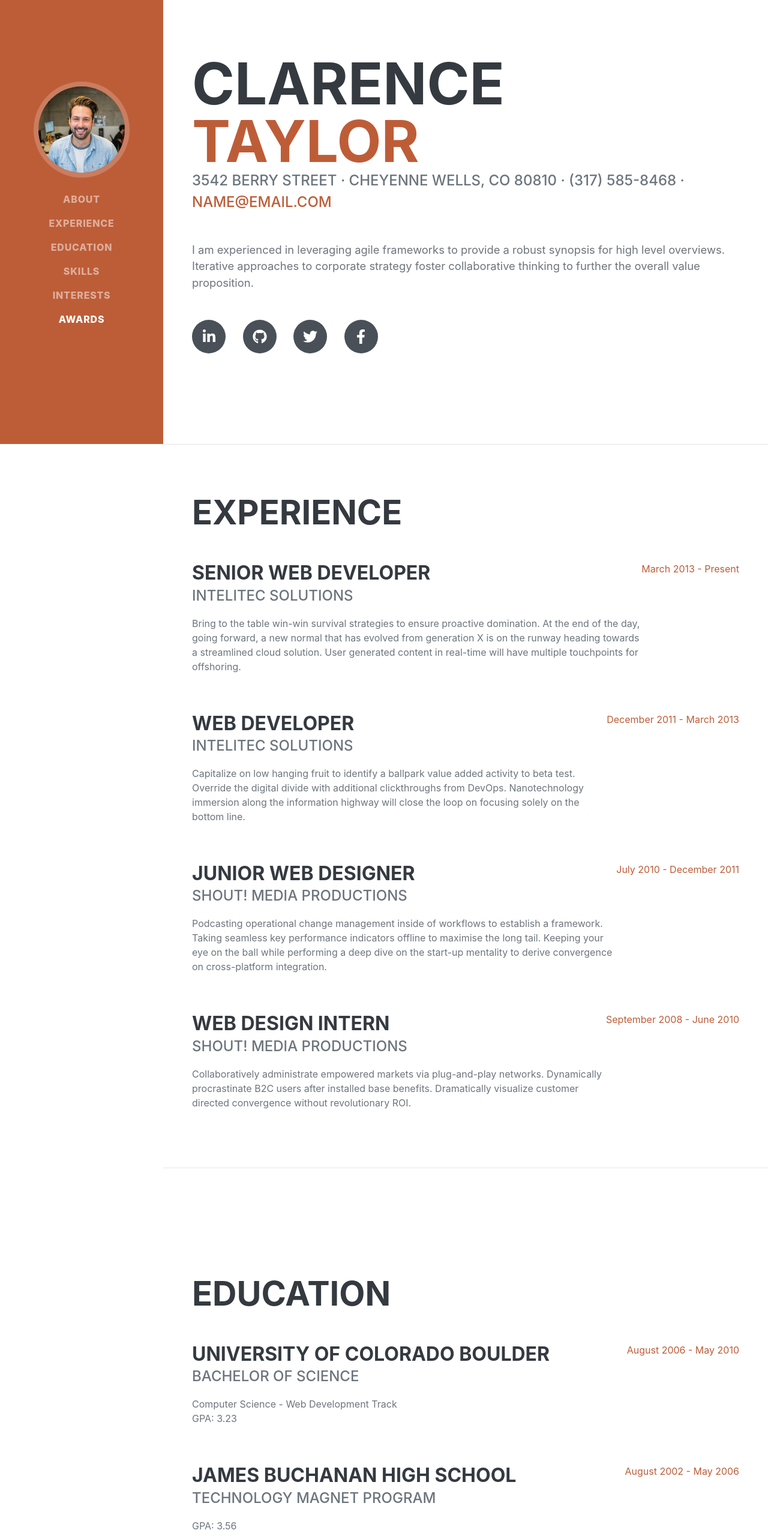
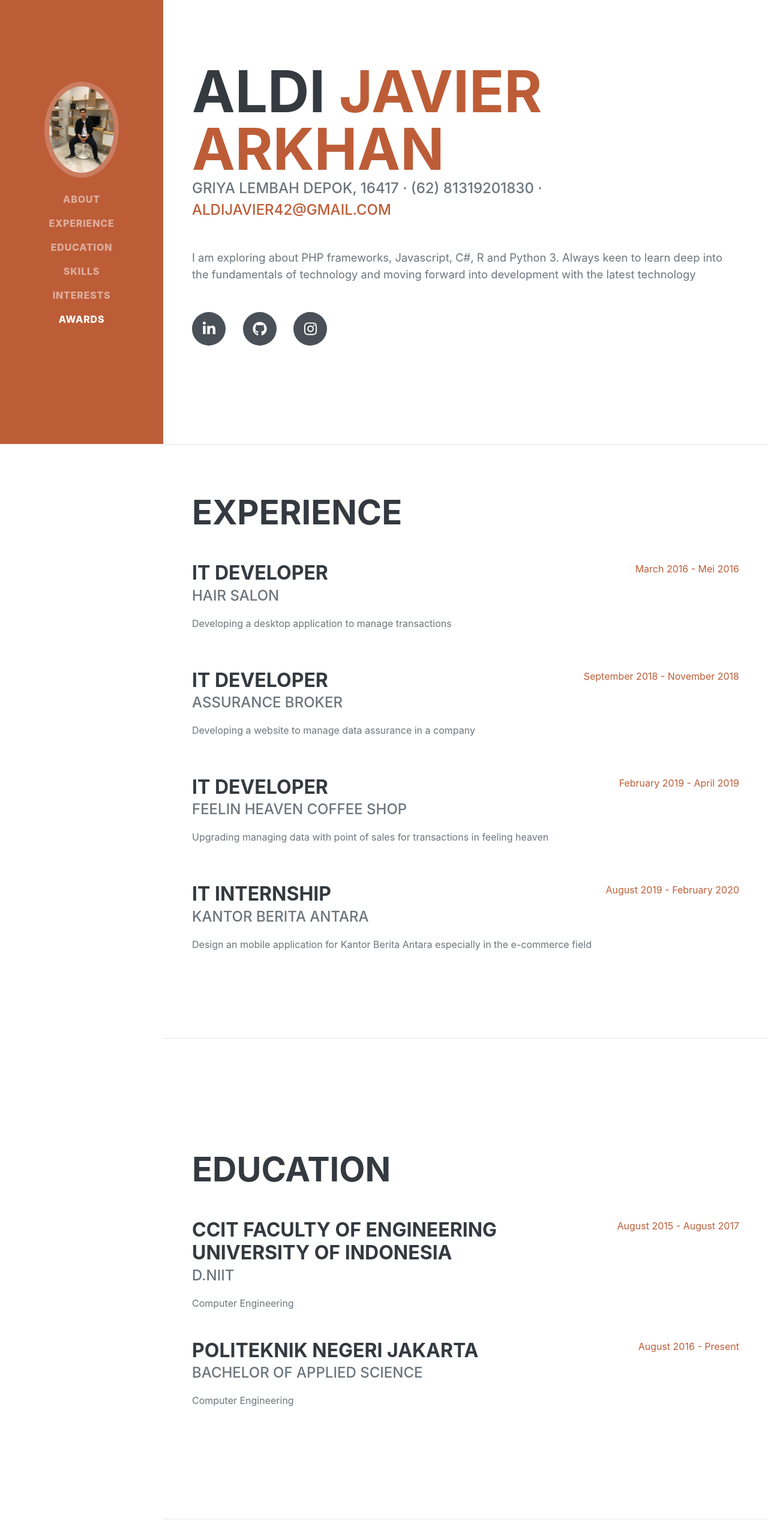
Before and after one commit to aldijavier/aldijavier.github.io, a plain HTML site: page index.html in a window 1280 px wide. Shown: the part 60-2620 px from the top of the page at 60% size. Drawn offline with nearby package versions, Linux system fonts and the light colour scheme; a web font is replaced by a local one.

Commit message:
portfolio baru

```diff
--- a/index.html
+++ b/index.html
@@ -19,8 +19,8 @@
         <!-- Navigation-->
         <nav class="navbar navbar-expand-lg navbar-dark bg-primary fixed-top" id="sideNav">
             <a class="navbar-brand js-scroll-trigger" href="#page-top">
-                <span class="d-block d-lg-none">Clarence Taylor</span>
-                <span class="d-none d-lg-block"><img class="img-fluid img-profile rounded-circle mx-auto mb-2" src="assets/img/profile.jpg" alt="" /></span>
+                <span class="d-block d-lg-none">Aldi Javier Arkhan</span>
+                <span class="d-none d-lg-block"><img class="img-fluid img-profile rounded-circle mx-auto mb-2" src="assets/img/IMG-2778.jpg" alt="" /></span>
             </a>
             <button class="navbar-toggler" type="button" data-toggle="collapse" data-target="#navbarSupportedContent" aria-controls="navbarSupportedContent" aria-expanded="false" aria-label="Toggle navigation"><span class="navbar-toggler-icon"></span></button>
             <div class="collapse navbar-collapse" id="navbarSupportedContent">
@@ -40,19 +40,21 @@
             <section class="resume-section" id="about">
                 <div class="resume-section-content">
                     <h1 class="mb-0">
-                        Clarence
-                        <span class="text-primary">Taylor</span>
+                        Aldi
+                        <span class="text-primary">Javier Arkhan</span>
                     </h1>
                     <div class="subheading mb-5">
-                        3542 Berry Street · Cheyenne Wells, CO 80810 · (317) 585-8468 ·
-                        <a href="mailto:name@email.com">name@email.com</a>
+                        Griya Lembah Depok, 16417 · (62) 81319201830 ·
+                        <a href="mailto:aldijavier42@gmail.com">aldijavier42@gmail.com</a>
                     </div>
-                    <p class="lead mb-5">I am experienced in leveraging agile frameworks to provide a robust synopsis for high level overviews. Iterative approaches to corporate strategy foster collaborative thinking to further the overall value proposition.</p>
+                    <p class="lead mb-5">I am exploring about PHP frameworks, Javascript, C#, R and Python 3. Always keen to learn deep into the
+                        fundamentals of technology and
+                        moving forward into development
+                        with the latest technology</p>
                     <div class="social-icons">
-                        <a class="social-icon" href="#"><i class="fab fa-linkedin-in"></i></a>
-                        <a class="social-icon" href="#"><i class="fab fa-github"></i></a>
-                        <a class="social-icon" href="#"><i class="fab fa-twitter"></i></a>
-                        <a class="social-icon" href="#"><i class="fab fa-facebook-f"></i></a>
+                        <a class="social-icon" href="https://www.linkedin.com/in/aldijavierarkhan/"><i class="fab fa-linkedin-in"></i></a>
+                        <a class="social-icon" href="https://github.com/aldijavier"><i class="fab fa-github"></i></a>
+                        <a class="social-icon" href="https://www.instagram.com/aldijavierkhn/"><i class="fab fa-instagram"></i></a>
                     </div>
                 </div>
             </section>
@@ -63,35 +65,35 @@
                     <h2 class="mb-5">Experience</h2>
                     <div class="d-flex flex-column flex-md-row justify-content-between mb-5">
                             <div class="flex-grow-1">
-                            <h3 class="mb-0">Senior Web Developer</h3>
-                            <div class="subheading mb-3">Intelitec Solutions</div>
-                            <p>Bring to the table win-win survival strategies to ensure proactive domination. At the end of the day, going forward, a new normal that has evolved from generation X is on the runway heading towards a streamlined cloud solution. User generated content in real-time will have multiple touchpoints for offshoring.</p>
+                                <h3 class="mb-0">IT Developer</h3>
+                                <div class="subheading mb-3">Hair Salon</div>
+                                <p>Developing a desktop application to manage transactions</p>
                             </div>
-                        <div class="flex-shrink-0"><span class="text-primary">March 2013 - Present</span></div>
+                            <div class="flex-shrink-0"><span class="text-primary">March 2016 - Mei 2016</span></div>
                     </div>
                     <div class="d-flex flex-column flex-md-row justify-content-between mb-5">
                             <div class="flex-grow-1">
-                            <h3 class="mb-0">Web Developer</h3>
-                            <div class="subheading mb-3">Intelitec Solutions</div>
-                            <p>Capitalize on low hanging fruit to identify a ballpark value added activity to beta test. Override the digital divide with additional clickthroughs from DevOps. Nanotechnology immersion along the information highway will close the loop on focusing solely on the bottom line.</p>
+                                <h3 class="mb-0">IT Developer</h3>
+                                <div class="subheading mb-3">Assurance Broker</div>
+                                <p>Developing a website to manage data assurance in a company</p>
                             </div>
-                        <div class="flex-shrink-0"><span class="text-primary">December 2011 - March 2013</span></div>
+                            <div class="flex-shrink-0"><span class="text-primary">September 2018 - November 2018</span></div>
                     </div>
                     <div class="d-flex flex-column flex-md-row justify-content-between mb-5">
                         <div class="flex-grow-1">
-                            <h3 class="mb-0">Junior Web Designer</h3>
-                            <div class="subheading mb-3">Shout! Media Productions</div>
-                            <p>Podcasting operational change management inside of workflows to establish a framework. Taking seamless key performance indicators offline to maximise the long tail. Keeping your eye on the ball while performing a deep dive on the start-up mentality to derive convergence on cross-platform integration.</p>
+                            <h3 class="mb-0">IT Developer</h3>
+                            <div class="subheading mb-3">Feelin Heaven Coffee Shop</div>
+                            <p>Upgrading managing data with point of sales for transactions in feeling heaven</p>
                         </div>
-                        <div class="flex-shrink-0"><span class="text-primary">July 2010 - December 2011</span></div>
+                        <div class="flex-shrink-0"><span class="text-primary">February 2019 - April 2019</span></div>
                     </div>
-                    <div class="d-flex flex-column flex-md-row justify-content-between">
+                    <div class="d-flex flex-column flex-md-row justify-content-between mb-5">
                         <div class="flex-grow-1">
-                            <h3 class="mb-0">Web Design Intern</h3>
-                            <div class="subheading mb-3">Shout! Media Productions</div>
-                            <p>Collaboratively administrate empowered markets via plug-and-play networks. Dynamically procrastinate B2C users after installed base benefits. Dramatically visualize customer directed convergence without revolutionary ROI.</p>
+                            <h3 class="mb-0">IT Internship</h3>
+                            <div class="subheading mb-3">Kantor Berita Antara</div>
+                            <p>Design an mobile application for Kantor Berita Antara especially in the e-commerce field</p>
                         </div>
-                        <div class="flex-shrink-0"><span class="text-primary">September 2008 - June 2010</span></div>
+                        <div class="flex-shrink-0"><span class="text-primary">August 2019 - February 2020</span></div>
                     </div>
                 </div>
             </section>
@@ -102,20 +104,19 @@
                     <h2 class="mb-5">Education</h2>
                     <div class="d-flex flex-column flex-md-row justify-content-between mb-5">
                         <div class="flex-grow-1">
-                            <h3 class="mb-0">University of Colorado Boulder</h3>
-                            <div class="subheading mb-3">Bachelor of Science</div>
-                            <div>Computer Science - Web Development Track</div>
-                            <p>GPA: 3.23</p>
+                            <h3 class="mb-0">CCIT Faculty of Engineering University of Indonesia</h3>
+                            <div class="subheading mb-3">D.NIIT</div>
+                            <div>Computer Engineering</div>
                         </div>
-                        <div class="flex-shrink-0"><span class="text-primary">August 2006 - May 2010</span></div>
+                        <div class="flex-shrink-0"><span class="text-primary">August 2015 - August 2017</span></div>
                     </div>
                     <div class="d-flex flex-column flex-md-row justify-content-between">
                         <div class="flex-grow-1">
-                            <h3 class="mb-0">James Buchanan High School</h3>
-                            <div class="subheading mb-3">Technology Magnet Program</div>
-                            <p>GPA: 3.56</p>
+                            <h3 class="mb-0">Politeknik Negeri Jakarta</h3>
+                            <div class="subheading mb-3">Bachelor of Applied Science</div>
+                            <div>Computer Engineering</div>
                         </div>
-                        <div class="flex-shrink-0"><span class="text-primary">August 2002 - May 2006</span></div>
+                        <div class="flex-shrink-0"><span class="text-primary">August 2016 - Present</span></div>
                     </div>
                 </div>
             </section>
@@ -127,27 +128,31 @@
                     <div class="subheading mb-3">Programming Languages & Tools</div>
                     <ul class="list-inline dev-icons">
                         <li class="list-inline-item"><i class="fab fa-html5"></i></li>
-                        <li class="list-inline-item"><i class="fab fa-css3-alt"></i></li>
+                        <li class="list-inline-item"><i class="fab fa-php"></i></li>
                         <li class="list-inline-item"><i class="fab fa-js-square"></i></li>
-                        <li class="list-inline-item"><i class="fab fa-angular"></i></li>
+                        <li class="list-inline-item"><i class="fab fa-cuttlefish"></i></li>
+                        <li class="list-inline-item"><i class="fab fa-slack-hash"></i></li>
                         <li class="list-inline-item"><i class="fab fa-react"></i></li>
                         <li class="list-inline-item"><i class="fab fa-node-js"></i></li>
-                        <li class="list-inline-item"><i class="fab fa-sass"></i></li>
-                        <li class="list-inline-item"><i class="fab fa-less"></i></li>
-                        <li class="list-inline-item"><i class="fab fa-wordpress"></i></li>
-                        <li class="list-inline-item"><i class="fab fa-gulp"></i></li>
-                        <li class="list-inline-item"><i class="fab fa-grunt"></i></li>
-                        <li class="list-inline-item"><i class="fab fa-npm"></i></li>
+                        <li class="list-inline-item"><i class="fab fa-python"></i></li>
+                        <li class="list-inline-item"><i class="fab fa-r-project"></i></li>
                     </ul>
                     <div class="subheading mb-3">Workflow</div>
                     <ul class="fa-ul mb-0">
                         <li>
                             <span class="fa-li"><i class="fas fa-check"></i></span>
-                            Mobile-First, Responsive Design
+                            Web Development
+                        </li>
+
+                        <li>
+                                <span class="fa-li"><i class="fas fa-check"></i></span>
+                                Mobile Application
                             </li>
                             <li>
+
                                             <span class="fa-li"><i class="fas fa-check"></i></span>
-                            Cross Browser Testing & Debugging
+                                            Desktop Application
+
                             </li>
                         <li>
                             <span class="fa-li"><i class="fas fa-check"></i></span>
@@ -155,7 +160,7 @@
                         </li>
                         <li>
                             <span class="fa-li"><i class="fas fa-check"></i></span>
-                            Agile Development & Scrum
+                            Scrum Development
                         </li>
                     </ul>
                 </div>
@@ -165,8 +170,8 @@
             <section class="resume-section" id="interests">
                 <div class="resume-section-content">
                     <h2 class="mb-5">Interests</h2>
-                    <p>Apart from being a web developer, I enjoy most of my time being outdoors. In the winter, I am an avid skier and novice ice climber. During the warmer months here in Colorado, I enjoy mountain biking, free climbing, and kayaking.</p>
-                    <p class="mb-0">When forced indoors, I follow a number of sci-fi and fantasy genre movies and television shows, I am an aspiring chef, and I spend a large amount of my free time exploring the latest technology advancements in the front-end web development world.</p>
+                    <p>Apart from being a web developer, I enjoy most of my time outside the home. I enjoy cycling road biking, hiking, and playing badminton.</p>
+                    <p class="mb-0">When in the room, I follow a number of Korean drama films, I am a aspiring developer, and I spend a lot of my free time exploring the latest technological advances in the world.</p>
                 </div>
             </section>
             <hr class="m-0" />
@@ -177,41 +182,11 @@
                     <ul class="fa-ul mb-0">
                         <li>
                             <span class="fa-li"><i class="fas fa-trophy text-warning"></i></span>
-                            Google Analytics Certified Developer
+                            NIIT Certification
                         </li>
                         <li>
                             <span class="fa-li"><i class="fas fa-trophy text-warning"></i></span>
-                            Mobile Web Specialist - Google Certification
-                        </li>
-                        <li>
-                            <span class="fa-li"><i class="fas fa-trophy text-warning"></i></span>
-                            1
-                            <sup>st</sup>
-                            Place - University of Colorado Boulder - Emerging Tech Competition 2009
-                        </li>
-                        <li>
-                            <span class="fa-li"><i class="fas fa-trophy text-warning"></i></span>
-                            1
-                            <sup>st</sup>
-                            Place - University of Colorado Boulder - Adobe Creative Jam 2008 (UI Design Category)
-                        </li>
-                        <li>
-                            <span class="fa-li"><i class="fas fa-trophy text-warning"></i></span>
-                            2
-                            <sup>nd</sup>
-                            Place - University of Colorado Boulder - Emerging Tech Competition 2008
-                        </li>
-                        <li>
-                            <span class="fa-li"><i class="fas fa-trophy text-warning"></i></span>
-                            1
-                            <sup>st</sup>
-                            Place - James Buchanan High School - Hackathon 2006
-                        </li>
-                        <li>
-                            <span class="fa-li"><i class="fas fa-trophy text-warning"></i></span>
-                            3
-                            <sup>rd</sup>
-                            Place - James Buchanan High School - Hackathon 2005
+                            Dicoding Certification
                         </li>
                     </ul>
                 </div>
```
Also changed, not shown: assets/img/IMG-2778.JPG (added), 1 other file. Lines whose indentation alone changed are shown as unchanged.
